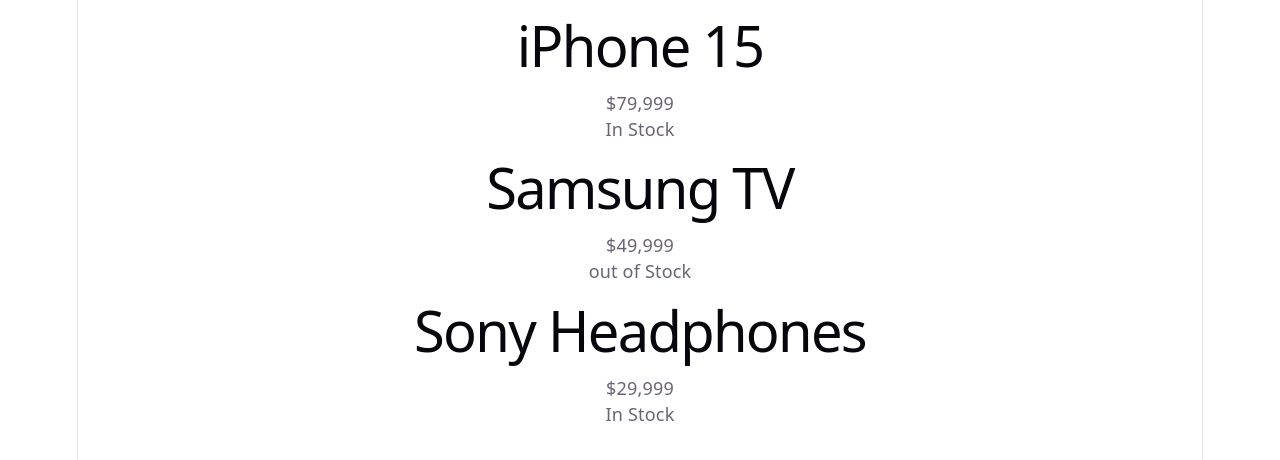
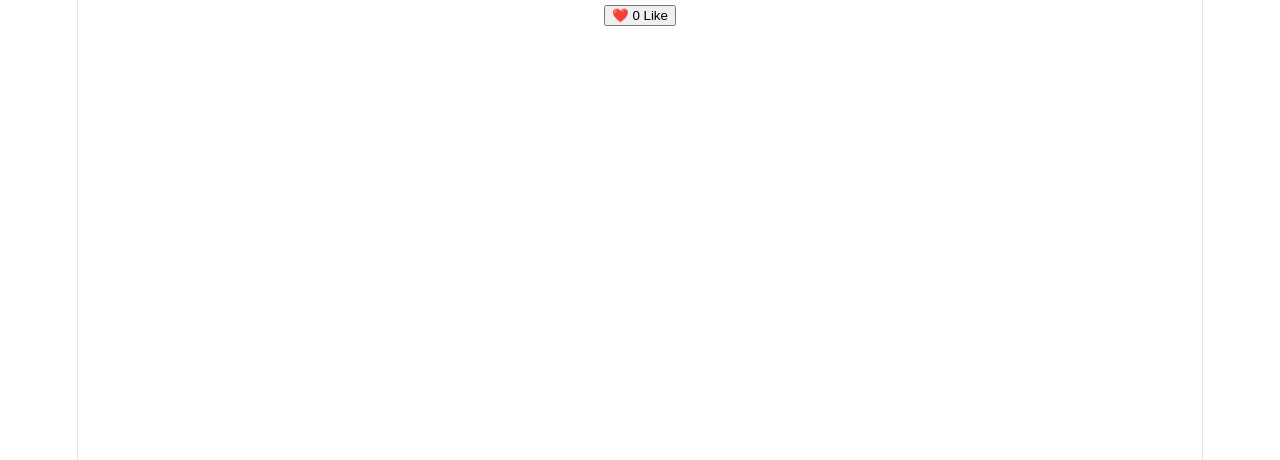
Before and after one commit to SaurabhBytes/React, a React (Vite) app: page / in a window 1280 px wide. Shown: the top 460 px of the page. Built offline with nearby package versions, Linux system fonts and the light colour scheme.

Commit message:
React exercises - LikeButton with toggle useState

```diff
--- a/src/App.jsx
+++ b/src/App.jsx
@@ -105,6 +105,8 @@
 //     <div>
 //       <h1>Count: {count}</h1>
 //       <button onClick={() => setCount(count + 1)}>Increase</button>
+//       <button onClick={() => setCount(count + 1)}>Increase</button>
+
 //       <button onClick={() => setCount(count - 1)}>Decrease</button>
 //       <button onClick={() => setCount(0)}>Reset</button>
 
@@ -181,15 +183,30 @@
 // export default App
 
 
-import ProductCard from './exercise2'
+// import ProductCard from './exercise2'
+
+// function App(){
+//   return(
+//     <div>
+//       <ProductCard name = 'iPhone 15' price = '$79,999' inStock = {true} ></ProductCard>
+//       <ProductCard name = 'Samsung TV' price = '$49,999' inStock = {false} ></ProductCard>
+//       <ProductCard name = 'Sony Headphones ' price = '$29,999' inStock = {true} ></ProductCard>
+
+//     </div>
+//   )
+// }
+
+// export default App
+
+
+
+
+import LikeButton from "./exercise3";
 
 function App(){
   return(
     <div>
-      <ProductCard name = 'iPhone 15' price = '$79,999' inStock = {true} ></ProductCard>
-      <ProductCard name = 'Samsung TV' price = '$49,999' inStock = {false} ></ProductCard>
-      <ProductCard name = 'Sony Headphones ' price = '$29,999' inStock = {true} ></ProductCard>
-
+      <LikeButton/>
     </div>
   )
 }
--- /dev/null
+++ b/src/exercise3.jsx
@@ -0,0 +1,45 @@
+// import { useState } from "react";
+
+// function LikeButton(){
+//     const [count , setCount] = useState(0)
+//     const [like, setLiked] = useState('Like')
+
+
+//     return(
+//         <div>
+//             {/* <h1> ❤️ : {count}</h1> */}
+//             <button onClick={() => {
+//                 setCount(count + 1)
+//             setLiked('Liked')}
+//         }>❤️ {count} {like}</button>
+
+//         </div>
+//     )
+// }
+
+// export default LikeButton
+
+
+
+import { useState } from "react";
+
+function LikeButton(){
+    const [count , setCount] = useState(0)
+    const [like, setLiked] = useState('Like')
+
+
+    return(
+        <div>
+            <button onClick={() =>{if(like === 'Like'){
+                setCount(count+1)
+                setLiked('Unlike')
+            }
+            else{
+                setCount(count-1)
+                setLiked('Like')
+            }}}>❤️  {count} {like}</button>
+
+        </div>
+    )
+}
+export default LikeButton
```
